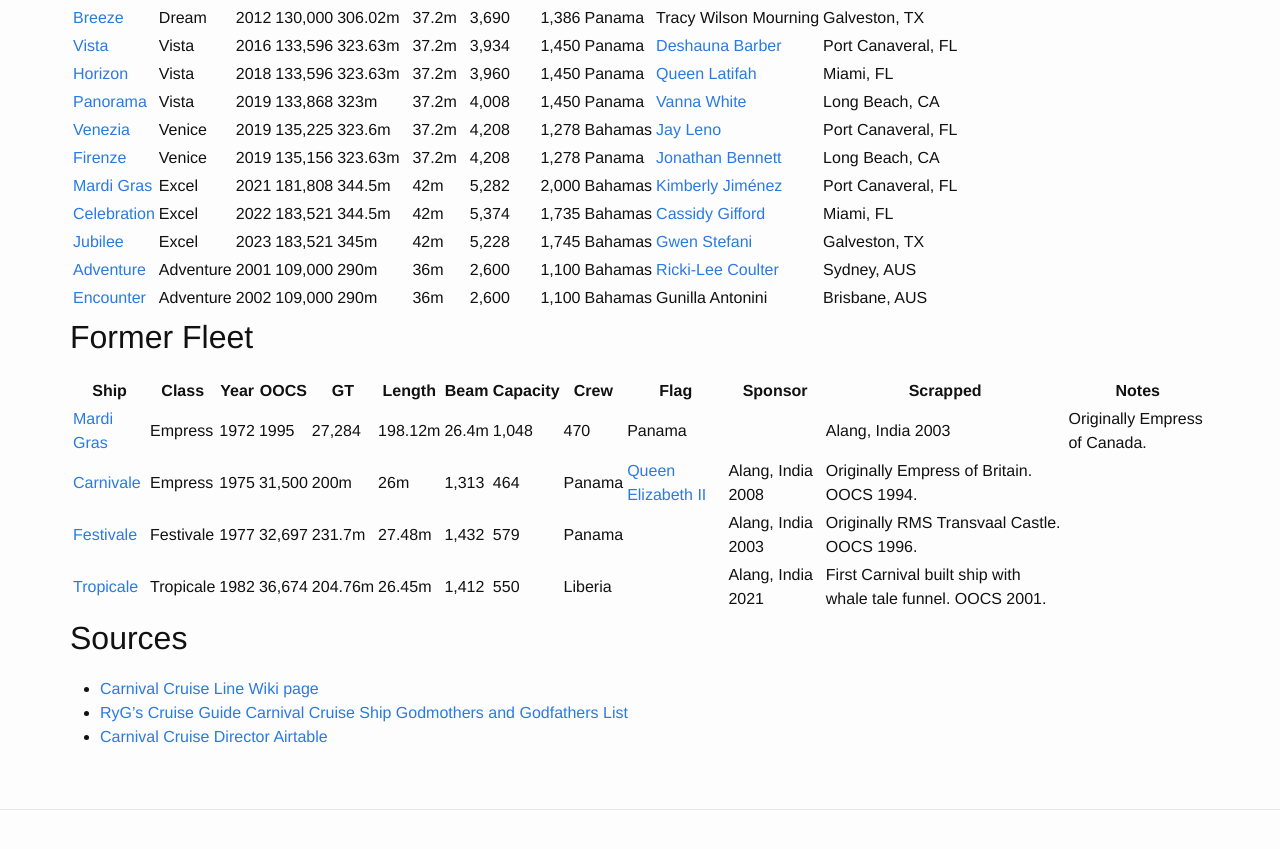
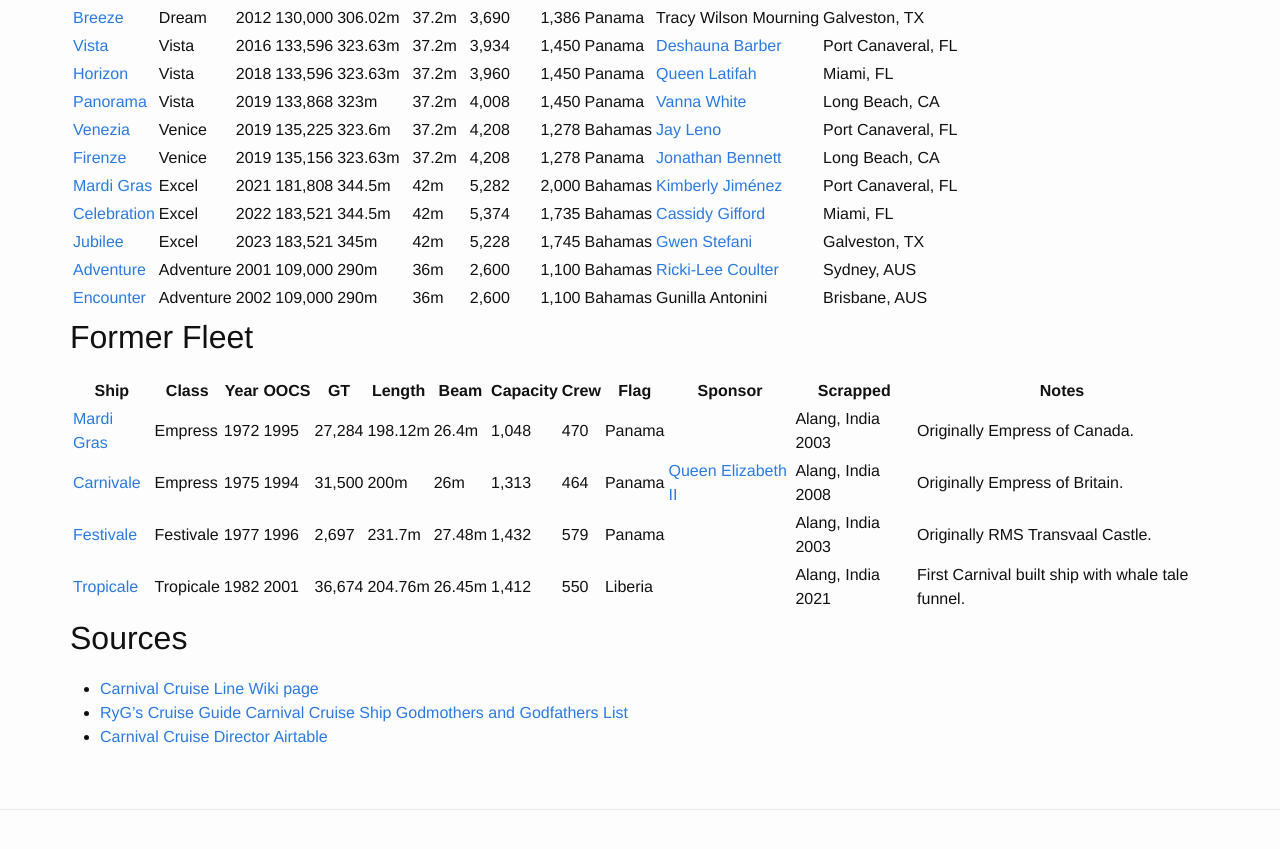
Before and after one commit to roclar/roclar.github.io, a Jekyll site: the page built from CarnivalFleet.md, in a window 1280 px wide and 900 px high, scrolled down 756 px. Shown: the top 849 px of the window. Built offline with Jekyll 4.4.1, drawn with Linux system fonts in a browser that asks for light colours.

Commit message:
Column correction

```diff
--- a/CarnivalFleet.md
+++ b/CarnivalFleet.md
@@ -43,10 +43,10 @@
 
 | Ship | Class | Year | OOCS | GT | Length | Beam | Capacity | Crew | Flag | Sponsor | Scrapped | Notes |
 |------|-------|------|------|----|--------|------|----------|------|------|---------|----------|-------|
-| [Mardi Gras](https://en.wikipedia.org/wiki/RMS_Empress_of_Canada_(1960)) | Empress | 1972 | 1995| 27,284 | 198.12m | 26.4m | 1,048 | 470 | Panama | | Alang, India 2003 | Originally Empress of Canada. |
-| [Carnivale](https://en.wikipedia.org/wiki/RMS_Empress_of_Britain_(1955)) | Empress | 1975 | 31,500 | 200m | 26m | 1,313 | 464 | Panama | [Queen Elizabeth II](https://en.wikipedia.org/wiki/Elizabeth_II) | Alang, India 2008 | Originally Empress of Britain. OOCS 1994. |
-| [Festivale](https://en.wikipedia.org/wiki/RMS_Transvaal_Castle) | Festivale | 1977 | 32,697 | 231.7m | 27.48m | 1,432 | 579 | Panama | | Alang, India 2003 | Originally RMS Transvaal Castle. OOCS 1996. |
-| [Tropicale](https://en.wikipedia.org/wiki/MS_Tropicale) | Tropicale | 1982 | 36,674 | 204.76m | 26.45m | 1,412 | 550 | Liberia | | Alang, India 2021 | First Carnival built ship with whale tale funnel. OOCS 2001. |
+| [Mardi Gras](https://en.wikipedia.org/wiki/RMS_Empress_of_Canada_(1960)) | Empress | 1972 | 1995 | 27,284 | 198.12m | 26.4m | 1,048 | 470 | Panama | | Alang, India 2003 | Originally Empress of Canada. |
+| [Carnivale](https://en.wikipedia.org/wiki/RMS_Empress_of_Britain_(1955)) | Empress | 1975 | 1994 | 31,500 | 200m | 26m | 1,313 | 464 | Panama | [Queen Elizabeth II](https://en.wikipedia.org/wiki/Elizabeth_II) | Alang, India 2008 | Originally Empress of Britain. |
+| [Festivale](https://en.wikipedia.org/wiki/RMS_Transvaal_Castle) | Festivale | 1977 | 1996 | 2,697 | 231.7m | 27.48m | 1,432 | 579 | Panama | | Alang, India 2003 | Originally RMS Transvaal Castle. |
+| [Tropicale](https://en.wikipedia.org/wiki/MS_Tropicale) | Tropicale | 1982 | 2001 | 36,674 | 204.76m | 26.45m | 1,412 | 550 | Liberia | | Alang, India 2021 | First Carnival built ship with whale tale funnel. |
 
 
 ## Sources
```
